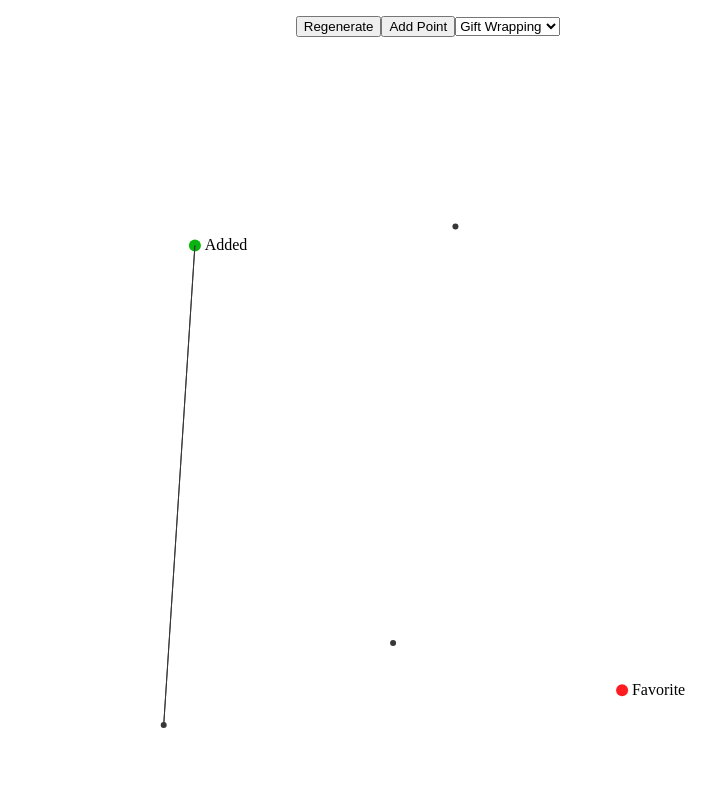
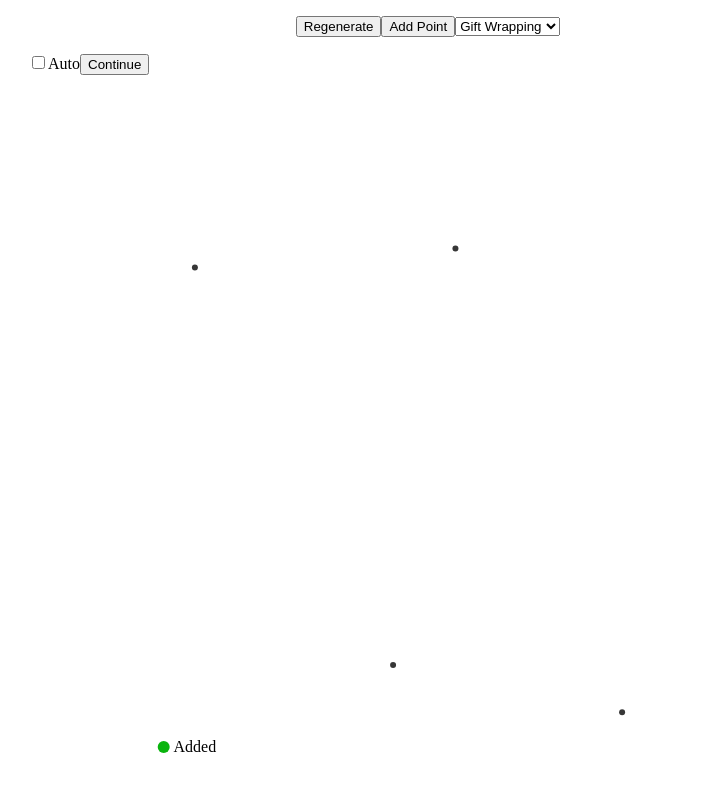
Before and after one commit to TobiasWalle/convex-hull-demonstration, a React (Vite) app: page / in a window 1280 px wide. Shown: the top 792 px of the page, without its empty margins (212-928 px from the left). Built offline with nearby package versions, Linux system fonts and the light colour scheme.

Commit message:
add 'manuell' mode

```diff
--- a/src/algorithms/abstract-algorithm.ts
+++ b/src/algorithms/abstract-algorithm.ts
@@ -11,12 +11,14 @@ export abstract class AbstractAlgorithm {
   public abstract complexity: string;
 
   private cancelled = false;
+  private _continue?: () => void;
 
   constructor(
     private onUpdateConvexHull: UpdateConvexHull,
     private onMarkPoint: MarkPoint,
     private onUnmarkPoint: UnmarkPoint,
-    private timeout = 200
+    private timeout = 200,
+    private auto = true
   ) {
   }
 
@@ -24,6 +26,10 @@ export abstract class AbstractAlgorithm {
 
   public cancel(): void {
     this.cancelled = true;
+  }
+
+  public continue(): void {
+    this._continue && this._continue();
   }
 
   protected async updateConvexHull(convexHull: ConvexHull): Promise<void> {
@@ -43,7 +49,11 @@ export abstract class AbstractAlgorithm {
 
   private async tick() {
     this.checkIfCancelled();
-    await timeout(this.timeout);
+    if (this.auto) {
+      await timeout(this.timeout);
+    } else {
+      await new Promise(resolve => this._continue = resolve);
+    }
     this.checkIfCancelled();
   }
 
@@ -54,7 +64,7 @@ export abstract class AbstractAlgorithm {
   }
 }
 
-export type AbstractAlgorithmType<T extends AbstractAlgorithm = AbstractAlgorithm> = Type<T, [UpdateConvexHull, MarkPoint, UnmarkPoint, number?]>
+export type AbstractAlgorithmType<T extends AbstractAlgorithm = AbstractAlgorithm> = Type<T, [UpdateConvexHull, MarkPoint, UnmarkPoint, number?, boolean?]>
 
 function timeout(ms: number): Promise<void> {
   return new Promise(resolve => {
--- a/src/components/convex-hull-visualization.tsx
+++ b/src/components/convex-hull-visualization.tsx
@@ -1,6 +1,6 @@
 import styled from '@emotion/styled';
-import React, { useEffect, useState } from 'react';
-import { AbstractAlgorithmType } from '../algorithms/abstract-algorithm';
+import React, { useCallback, useEffect, useRef, useState } from 'react';
+import { AbstractAlgorithm, AbstractAlgorithmType } from '../algorithms/abstract-algorithm';
 import { useMarker } from '../hooks/use-marker';
 import { COLORS } from '../models/colors';
 import { ConvexHull } from '../models/convext-hull';
@@ -23,17 +23,21 @@ export const ConvexHullVisualization: React.FunctionComponent<ConvexHullVisualiz
     getText: getPointText,
     isMarked: isPointMarked,
   } = useMarker((point: Point) => `${point.x}|${point.y}`);
+  const [convexHull, setConvexHull] = useState<ConvexHull | null>(null);
+  const [auto, setAuto] = useState(false);
+  const algorithmnRef = useRef<AbstractAlgorithm | null>(null);
 
-  const [convexHull, setConvexHull] = useState<ConvexHull | null>(null);
   useEffect(
     () => {
       setConvexHull(null);
-      const algorithmn = new Algorithmn(
+      algorithmnRef.current = new Algorithmn(
         setConvexHull,
         markPoint,
         unmarkPoint,
+        undefined,
+        auto
       );
-      algorithmn.calculateConvexHull(points)
+      algorithmnRef.current!.calculateConvexHull(points)
         .then(setConvexHull)
         .catch(error => {
           if (error) {
@@ -42,14 +46,29 @@ export const ConvexHullVisualization: React.FunctionComponent<ConvexHullVisualiz
         })
       ;
       return () => {
-        algorithmn.cancel();
+        algorithmnRef.current!.cancel();
         resetPointMarkers();
       }
     },
-    [points, Algorithmn]
+    [points, Algorithmn, auto]
   );
 
   return (
+    <div>
+      <div>
+        <label>
+          <input
+            type="checkbox"
+            checked={auto}
+            onChange={event => setAuto((event.target as any).checked)}
+          />
+          Auto
+        </label>
+        <button
+          onClick={useCallback(() => algorithmnRef.current && algorithmnRef.current.continue(), [algorithmnRef])}
+        >Continue
+        </button>
+      </div>
       <svg width={width} height={height}>
         {points.map(point => {
           const radius = isPointMarked(point) ? 6 : 3;
@@ -74,6 +93,7 @@ export const ConvexHullVisualization: React.FunctionComponent<ConvexHullVisualiz
         })}
         {convexHull && <MultiPointLine points={convexHull.points}/>}
       </svg>
+    </div>
   );
 };
 
```
Lines whose indentation alone changed are shown as unchanged.
